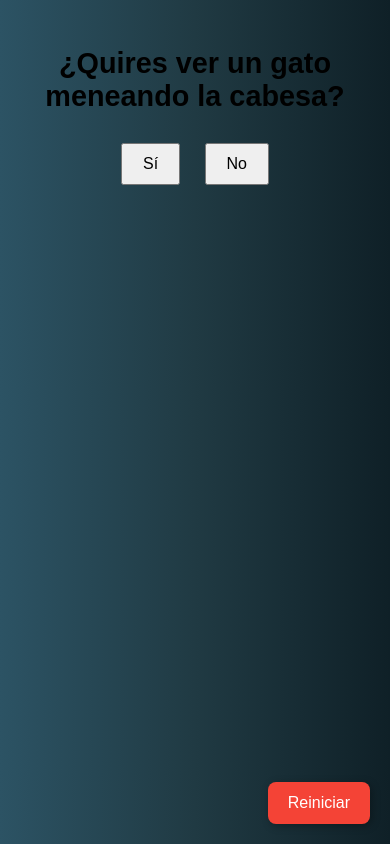
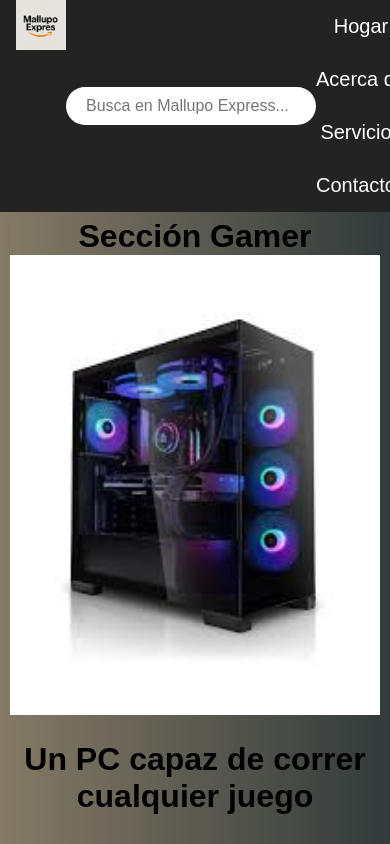
Before and after one commit to mathias-cyrber/Mallupoexpres, a plain HTML site: page index.html in a window 390 px wide. Shown: the top 844 px of the page. Drawn offline with Linux system fonts and the light colour scheme.

Commit message:
Add files via upload

```diff
--- a/estilo.css
+++ b/estilo.css
@@ -1,45 +1,172 @@
-body{
-  background: #0F2027;  /* fallback for old browsers */
-  background: -webkit-linear-gradient(to right, #2C5364, #203A43, #0F2027);  /* Chrome 10-25, Safari 5.1-6 */
-  background: linear-gradient(to right, #2C5364, #203A43, #0F2027); /* W3C, IE 10+/ Edge, Firefox 16+, Chrome 26+, Opera 12+, Safari 7+ */
-font-family: Arial, sans-serif;
-text-align: center;
-padding: 20px;
-}
-.meneador{
-  text-align: center;
+/* --- Estilos Generales --- */
+body {
+  background: linear-gradient(to right, #DECBA4, #3E5151);
+  font-family: 'Poppins', sans-serif;
+  margin: 0;
+  padding: 0;
 }
 
-.botones button {
-    padding: 10px 20px;
-    margin: 10px;
-    font-size: 16px;
-    cursor: pointer;
+.nav {
+  display: flex;
+  justify-content: space-between;
+  background-color: #242323;
+  padding: 0 1rem;
+  position: fixed; /* Añadido: Fijar la posición */
+  top: 0;          /* Añadido: Pegar a la parte superior */
+  left: 0;         /* Añadido: Pegar al lado izquierdo */
+  width: 100%;       /* Añadido: Ocupar todo el ancho */
+  z-index: 100;      /* Añadido: Asegurar que esté encima de otros elementos */
+}
+
+.logo {
+  color: #f0ac45;
+  text-decoration: none;
+}
+
+.logo span {
+  color: #fff;
+}
+
+.nav ul {
+  display: flex;
+  list-style-type: none;
+  margin: 0;
+  padding: 0;
+}
+
+.nav ul li {
+  margin: 0 10px;
+  padding: 0 10px;
+}
+
+.nav ul li a {
+  text-decoration: none;
+  color: #fff;
+  font-size: 26px;
+  transition: all ease 0.4s;
+}
+
+.nav ul li a:hover {
+  color: #f0ac45;
+}
+
+.logo1 {
+  width: 70px;
+  height: 70px;
+}
+
+.container {
+  width: 90%;
+  margin: auto;
+  display: flex;
+  align-items: center;
+}
+
+.search-bar {
+  width: 20rem;
+  padding: 10px 10px 10px 20px;
+  border-radius: 40px;
+  border: none;
+  font-size: 14px;
+  transition: 0.6s all ease-in-out;
+  margin: 10px 0;
+  cursor: pointer;
+}
+
+.search-bar:focus-visible {
+  outline: none;
+  box-shadow: 0px 0px 6px 6px #fdae36;
+}
+
+.seccion-gamer,
+.seccion-muebles {
+  box-shadow: 0px 5px 15px rgba(0, 0, 0, 0.2);
+  background-color: #2423237a;
+  display: grid;
+  place-items: start;
+  padding: 20px;
+  margin-bottom: 20px;
+  margin-top: 80px; /* Añadido: Espacio para evitar superposición */
+}
+
+.seccion-gamer1,
+.seccion-muebles1 {
+  display: flex !important;
+  justify-content: center !important;
+  align-items: center !important;
+  text-align: center !important;
+  width: 100% !important;
+  margin: 0 !important;
+  padding: 0 !important;
+  box-shadow: 0px 2px 4px rgba(0, 0, 0, 0.05);
+}
+
+img {
+  width: 100%;
+  max-width: 400px;
+  height: auto;
+  display: block;
+}
+
+@media (max-width: 768px) {
+  h1, h2, h3 {
+      font-size: 6vw;
   }
 
-  #imagen-container {
-    margin-top: 20px;
+  .nav ul {
+      flex-direction: column;
+      align-items: center;
   }
 
-  #reiniciar {
-    position: fixed;
-    bottom: 20px;
-    right: 20px;
-    padding: 12px 20px;
-    background-color: #f44336;
-    color: white;
-    border: none;
-    border-radius: 8px;
-    cursor: pointer;
-    font-size: 16px;
-    box-shadow: 2px 2px 8px rgba(0,0,0,0.3);
+  .nav ul li {
+      margin: 10px 0;
+      padding: 5px 0;
   }
 
-  #reiniciar:hover {
-    background-color: #d32f2f;
+  .nav ul li a {
+      font-size: 20px;
   }
 
-  h1 {
-    font-size: 1.8rem;
-    margin-bottom: 20px;
+  .container {
+      width: 95%;
   }
+
+  .search-bar {
+      width: 100%;
+      max-width: 15rem;
+      padding: 10px 20px;
+      border-radius: 40px;
+      border: none;
+      font-size: 16px;
+      transition: 0.6s all ease-in-out;
+      margin: 10px auto;
+      display: block;
+  }
+
+  .seccion-gamer,
+  .seccion-muebles {
+      padding: 10px;
+      margin-top: 70px; /* Añadido: Espacio para evitar superposición */
+
+  }
+
+  h1, h2, h3 {
+      font-size: 6vw;
+      text-align: center;
+  }
+
+  .producto {
+      width: 100%;
+      margin-bottom: 20px;
+  }
+
+  .logo1 {
+      width: 50px;
+      height: 50px;
+  }
+
+  h1, h2, h3 {
+      font-size: 32px;
+      text-align: center;
+  }
+}
--- a/index.html
+++ b/index.html
@@ -1,37 +1,91 @@
 <!DOCTYPE html>
-<html lang="en">
+<html lang="es">
 <head>
-    <meta charset="UTF-8">
-    <meta name="viewport" content="width=device-width, initial-scale=1.0">
-    <title>vuelvelo a menear</title>
-    <link rel="stylesheet" href="estilo.css">
+  <meta charset="UTF-8">
+  <meta name="viewport" content="width=device-width, initial-scale=1.0">
+  <title>Mallupo Express</title>
+  <link rel="shortcut icon" href="imagenes/ME.png" type="image/x-icon">
+  <link rel="stylesheet" href="estilo.css">
 </head>
 <body>
 
-<h1 class="meneador">¿Quires ver un gato meneando la cabesa?</h1>
+<header class="nav">
+  <a href="#" class="logo">
+    <img class="logo1" src="imagenes/mallupo.png" alt="Logo Mallupo">
+  </a>
 
-<div class="botones">
-    <button  onclick="mostrarImagen('si')">Sí</button>
+  <div class="container">
+    <input type="text" class="search-bar" placeholder="Busca en Mallupo Express...">
+  </div>
 
-    <button onclick="mostrarImagen('no')">No</button>
-</div>
+  <nav class="nav-links">
+    <ul>
+      <li><a href="#inicio">Hogar</a></li>
+      <li><a href="#acerca">Acerca de</a></li>
+      <li><a href="#servicios">Servicios</a></li>
+      <li><a href="#contacto">Contactos</a></li>
+    </ul>
+  </nav>
+</header>
 
-<div id="imagen-container"></div>
+<section class="banner-descuento">
+  <h1>¡Descuentos del 50% solo por hoy, ¡aprovéchalo ya!¡</h1>
+</section>
 
-<button id="reiniciar" onclick="reiniciar()">Reiniciar</button>
+<main>
+  <section class="seccion-gamer" id="gamer">
+    <h1 class="seccion-gamer1">Sección Gamer</h1>
 
-<div class="espacio">
-<br>
-<br>
-<br>
-<br>
-<br>
-<br>
-<br>
-<br>
-</div>
+    <div class="producto">
+      <img src="imagenes/pc.jpg" alt="PC Gamer">
+      <h2>Un PC capaz de correr cualquier juego</h2>
+    </div>
+
+    <div class="producto">
+      <img src="imagenes/muase.jpg" alt="Mouse Gamer">
+      <h2>Un mouse que soporta hasta más de 300 clics por segundo</h2>
+    </div>
+
+    <div class="producto">
+      <img src="imagenes/auricular.jpg" alt="Auriculares Gamer">
+      <h2>Auriculares con cancelación de sonido y bajos potentes</h2>
+    </div>
+
+    <div class="producto">
+      <img src="imagenes/monitor.jpg" alt="Monitor Gamer 4K">
+      <h2>Un monitor HD 4K que corre juegos a más de 60fps</h2>
+    </div>
+  </section>
+
+  <section class="seccion-muebles" id="muebles">
+    <h1 class="seccion-muebles1">Sección de Muebles</h1>
+
+    <div class="producto">
+      <img src="imagenes/gabinete.jpg" alt="Gabinete de almacenamiento">
+      <h2>Gabinete para guardar todas tus cosas</h2>
+    </div>
+
+    <div class="producto">
+      <img src="imagenes/sofa.jpg" alt="Sofá cómodo">
+      <h2>Sofá extremadamente cómodo</h2>
+    </div>
+
+    <div class="producto">
+      <img src="imagenes/mesita.jpg" alt="Mesita de sala">
+      <h2>Mesita ideal para la sala de estar</h2>
+    </div>
+
+    <div class="producto">
+      <img src="imagenes/armario.jpg" alt="Armario amplio">
+      <h2>Armario espacioso para toda tu ropa</h2>
+    </div>
+  </section>
+</main>
+
+<footer id="contacto">
+  <p>Contacto: info@mallupoexpress.com</p>
+</footer>
 
 <script src="main.js"></script>
-
 </body>
 </html>
--- a/main.js
+++ b/main.js
@@ -1,14 +1,17 @@
-function mostrarImagen(respuesta) {
-    const contenedor = document.getElementById('imagen-container');
+const searchBar = document.querySelector('.search-bar');
 
-    if (respuesta === 'si') {
-      contenedor.innerHTML = '<img src="imagenes/si.gif" alt="GIF Sí" width="300">';
-    } else if (respuesta === 'no') {
-      contenedor.innerHTML = '<img src="imagenes/no.gif" alt="GIF No" width="300">';
+searchBar.addEventListener('keypress', function(event) {
+  if (event.key === 'Enter') { // Detectar la tecla "Enter"
+    const searchTerm = searchBar.value.toLowerCase(); // Obtener el texto y convertirlo a minúsculas
+
+    if (searchTerm === 'gamer') {
+      window.location.href = '#gamer';
+    } else if (searchTerm === 'muebles') {
+      window.location.href = '#muebles';
+    } else if (searchTerm === 'contacto') {
+      window.location.href = '#contacto';
+    } else {
+      alert('No se encontró la sección.'); // Opcional: mostrar un mensaje si no hay coincidencia
     }
   }
-
-  function reiniciar() {
-    const contenedor = document.getElementById('imagen-container');
-    contenedor.innerHTML = ''; // Limpia el contenido
-  }
+});
```
